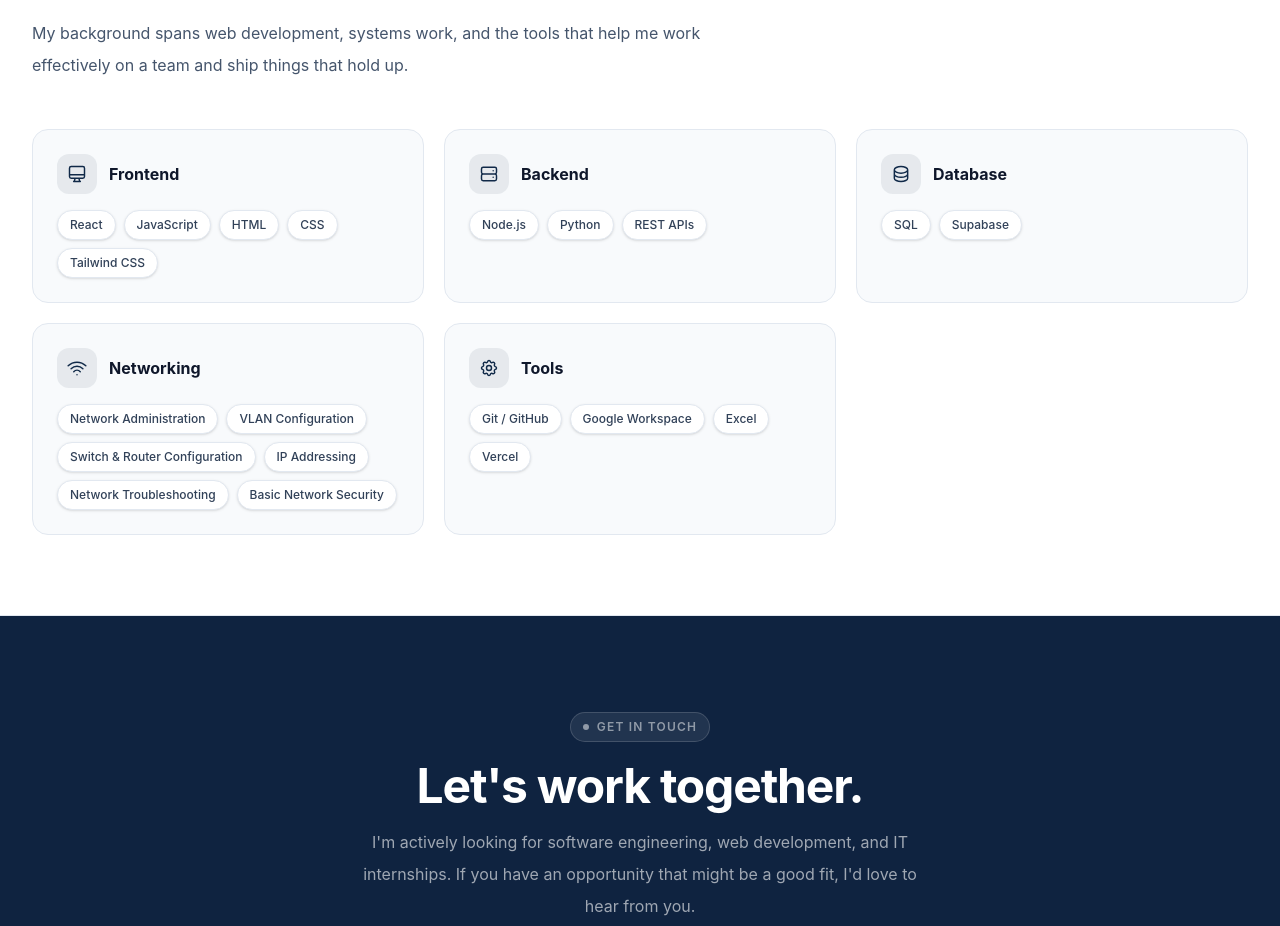
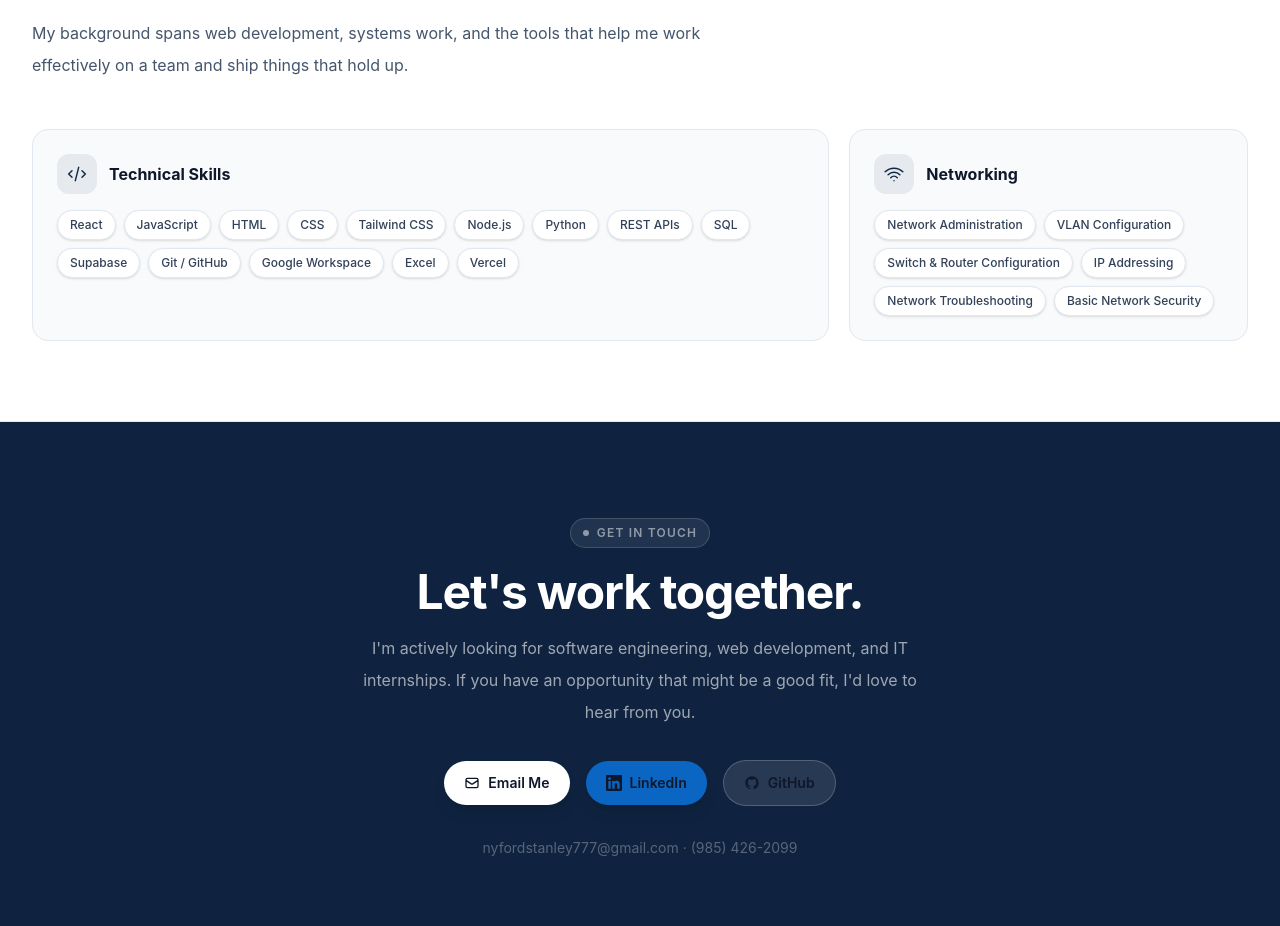
Before and after one commit to stanleytarun777/Portfolio-Website, a React (Vite) app: page / in a window 1280 px wide. Shown: the part 2347-3273 px from the top of the page. Built offline with nearby package versions, Linux system fonts and the light colour scheme.

Commit message:
Consolidate skills into Technical Skills + Networking; restore profile image

```diff
--- a/src/components/Skills.jsx
+++ b/src/components/Skills.jsx
@@ -1,30 +1,14 @@
 import { skillGroups } from "../data/skills.js";
 
 const categoryIcons = {
-  Frontend: (
+  "Technical Skills": (
     <svg className="h-5 w-5" fill="none" viewBox="0 0 24 24" stroke="currentColor" strokeWidth={1.75}>
-      <path strokeLinecap="round" strokeLinejoin="round" d="M9.75 17L9 20l-1 1h8l-1-1-.75-3M3 13h18M5 17h14a2 2 0 002-2V5a2 2 0 00-2-2H5a2 2 0 00-2 2v10a2 2 0 002 2z" />
-    </svg>
-  ),
-  Backend: (
-    <svg className="h-5 w-5" fill="none" viewBox="0 0 24 24" stroke="currentColor" strokeWidth={1.75}>
-      <path strokeLinecap="round" strokeLinejoin="round" d="M5 12h14M5 12a2 2 0 01-2-2V6a2 2 0 012-2h14a2 2 0 012 2v4a2 2 0 01-2 2M5 12a2 2 0 00-2 2v4a2 2 0 002 2h14a2 2 0 002-2v-4a2 2 0 00-2-2m-2-4h.01M17 16h.01" />
-    </svg>
-  ),
-  Database: (
-    <svg className="h-5 w-5" fill="none" viewBox="0 0 24 24" stroke="currentColor" strokeWidth={1.75}>
-      <path strokeLinecap="round" strokeLinejoin="round" d="M4 7v10c0 2.21 3.582 4 8 4s8-1.79 8-4V7M4 7c0 2.21 3.582 4 8 4s8-1.79 8-4M4 7c0-2.21 3.582-4 8-4s8 1.79 8 4m0 5c0 2.21-3.582 4-8 4s-8-1.79-8-4" />
+      <path strokeLinecap="round" strokeLinejoin="round" d="M10 20l4-16m4 4l4 4-4 4M6 16l-4-4 4-4" />
     </svg>
   ),
   Networking: (
     <svg className="h-5 w-5" fill="none" viewBox="0 0 24 24" stroke="currentColor" strokeWidth={1.75}>
       <path strokeLinecap="round" strokeLinejoin="round" d="M8.111 16.404a5.5 5.5 0 017.778 0M12 20h.01m-7.08-7.071c3.904-3.905 10.236-3.905 14.141 0M1.394 9.393c5.857-5.857 15.355-5.857 21.213 0" />
-    </svg>
-  ),
-  Tools: (
-    <svg className="h-5 w-5" fill="none" viewBox="0 0 24 24" stroke="currentColor" strokeWidth={1.75}>
-      <path strokeLinecap="round" strokeLinejoin="round" d="M10.325 4.317c.426-1.756 2.924-1.756 3.35 0a1.724 1.724 0 002.573 1.066c1.543-.94 3.31.826 2.37 2.37a1.724 1.724 0 001.065 2.572c1.756.426 1.756 2.924 0 3.35a1.724 1.724 0 00-1.066 2.573c.94 1.543-.826 3.31-2.37 2.37a1.724 1.724 0 00-2.572 1.065c-.426 1.756-2.924 1.756-3.35 0a1.724 1.724 0 00-2.573-1.066c-1.543.94-3.31-.826-2.37-2.37a1.724 1.724 0 00-1.065-2.572c-1.756-.426-1.756-2.924 0-3.35a1.724 1.724 0 001.066-2.573c-.94-1.543.826-3.31 2.37-2.37.996.608 2.296.07 2.572-1.065z" />
-      <path strokeLinecap="round" strokeLinejoin="round" d="M15 12a3 3 0 11-6 0 3 3 0 016 0z" />
     </svg>
   ),
 };
@@ -48,7 +32,7 @@ export default function Skills() {
           </p>
         </div>
 
-        <div className="grid gap-4 sm:grid-cols-2 sm:gap-5 lg:grid-cols-3">
+        <div className="grid gap-5 lg:grid-cols-[minmax(0,2fr)_minmax(0,1fr)]">
           {skillGroups.map((group) => (
             <article
               key={group.title}
--- a/src/data/skills.js
+++ b/src/data/skills.js
@@ -1,15 +1,22 @@
 export const skillGroups = [
   {
-    title: "Frontend",
-    skills: ["React", "JavaScript", "HTML", "CSS", "Tailwind CSS"],
-  },
-  {
-    title: "Backend",
-    skills: ["Node.js", "Python", "REST APIs"],
-  },
-  {
-    title: "Database",
-    skills: ["SQL", "Supabase"],
+    title: "Technical Skills",
+    skills: [
+      "React",
+      "JavaScript",
+      "HTML",
+      "CSS",
+      "Tailwind CSS",
+      "Node.js",
+      "Python",
+      "REST APIs",
+      "SQL",
+      "Supabase",
+      "Git / GitHub",
+      "Google Workspace",
+      "Excel",
+      "Vercel",
+    ],
   },
   {
     title: "Networking",
@@ -22,8 +29,4 @@ export const skillGroups = [
       "Basic Network Security",
     ],
   },
-  {
-    title: "Tools",
-    skills: ["Git / GitHub", "Google Workspace", "Excel", "Vercel"],
-  },
 ];
```
